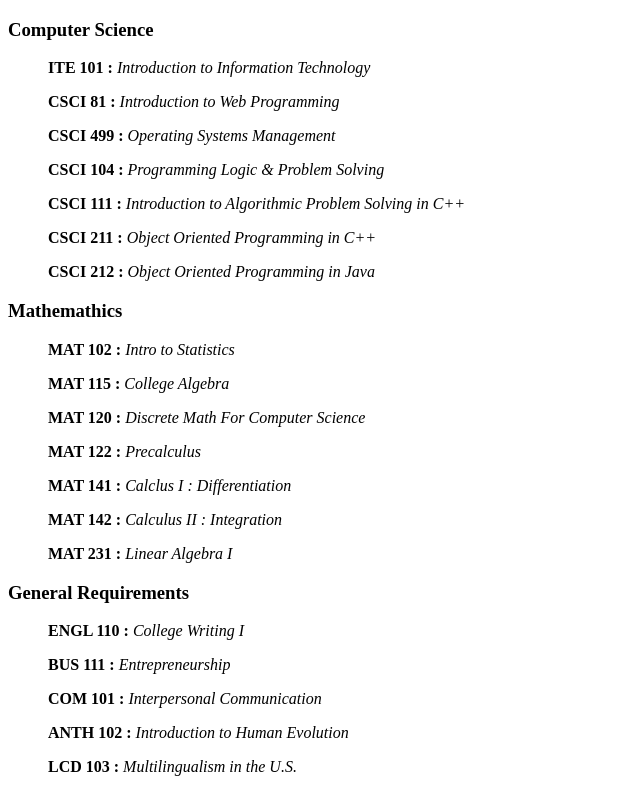
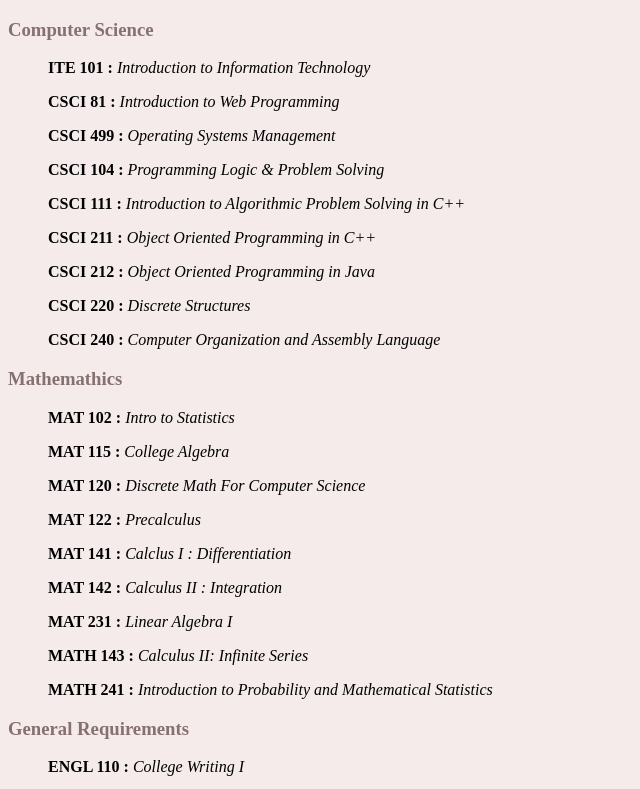
Before and after one commit to floresloyd/cv, a plain HTML site: page completed_courses.html in a window 1280 px wide. Shown: the top 789 px of the page, without its empty margins (0-640 px from the left). Drawn offline with Linux system fonts and the light colour scheme.

Commit message:
update for summer 2023

```diff
--- a/completed_courses.html
+++ b/completed_courses.html
@@ -3,6 +3,7 @@
 <head>
     <meta charset="UTF-8">
     <title>Completed Courses</title>
+    <link rel="stylesheet" href="css/styles.css">
 </head>
 <body>
     <h3>Computer Science</h3>
@@ -14,6 +15,8 @@
         <p><strong> CSCI 111 :</strong> <em>Introduction to Algorithmic Problem Solving in C++</em></p>
         <p><strong> CSCI 211 :</strong> <em>Object Oriented Programming in C++</em></p>
         <p><strong> CSCI 212 :</strong> <em>Object Oriented Programming in Java</em></p>
+        <p><strong> CSCI 220 :</strong> <em>Discrete Structures</em></p>
+        <p><strong> CSCI 240 :</strong> <em>Computer Organization and Assembly Language </em></p>
     </ul>
     <h3>Mathemathics</h3>
     <ul>
@@ -24,6 +27,8 @@
         <p><strong> MAT 141 :</strong> <em>Calclus I : Differentiation </em></p>
         <p><strong> MAT 142 :</strong> <em>Calculus II : Integration</em></p>
         <p><strong> MAT 231 :</strong> <em>Linear Algebra I</em></p>
+        <p><strong> MATH 143 :</strong> <em>Calculus II: Infinite Series</em></p>
+        <p><strong> MATH 241 :</strong> <em>Introduction to Probability and Mathematical Statistics</em></p>
     </ul>
     <h3>General Requirements </h3>
      <ul>
```
